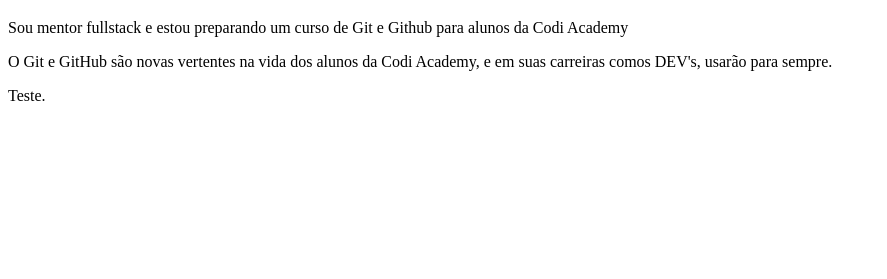
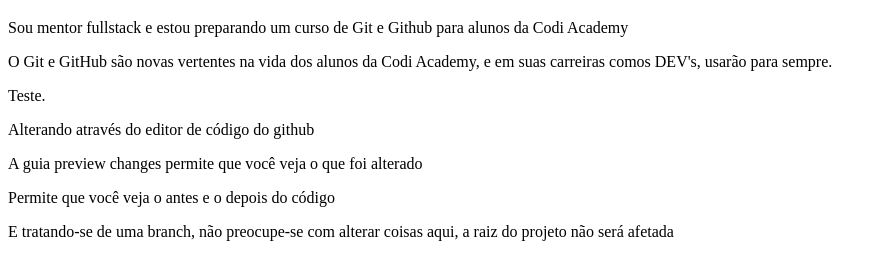
Before and after one commit to FernandoZuchi/RoteiroGit-GitHub, a plain HTML site: page index.html in a window 1280 px wide. Shown: the part 61-340 px from the top of the page, without its empty margins (0-887 px from the left). Drawn offline with Linux system fonts and the light colour scheme.

Commit message:
Update index.html

```diff
--- a/index.html
+++ b/index.html
@@ -10,5 +10,9 @@
     <p>Sou mentor fullstack e estou preparando um curso de Git e Github para alunos da Codi Academy</p>
     <p>O Git e GitHub são novas vertentes na vida dos alunos da Codi Academy, e em suas carreiras comos DEV's, usarão para sempre.</p>
     <p>Teste.</p>
+    <p>Alterando através do editor de código do github</p>
+    <p>A guia preview changes permite que você veja o que foi alterado</p>
+    <p>Permite que você veja o antes e o depois do código</p>
+    <p>E tratando-se de uma branch, não preocupe-se com alterar coisas aqui, a raiz do projeto não será afetada</p>
 </body>
 </html>
```
